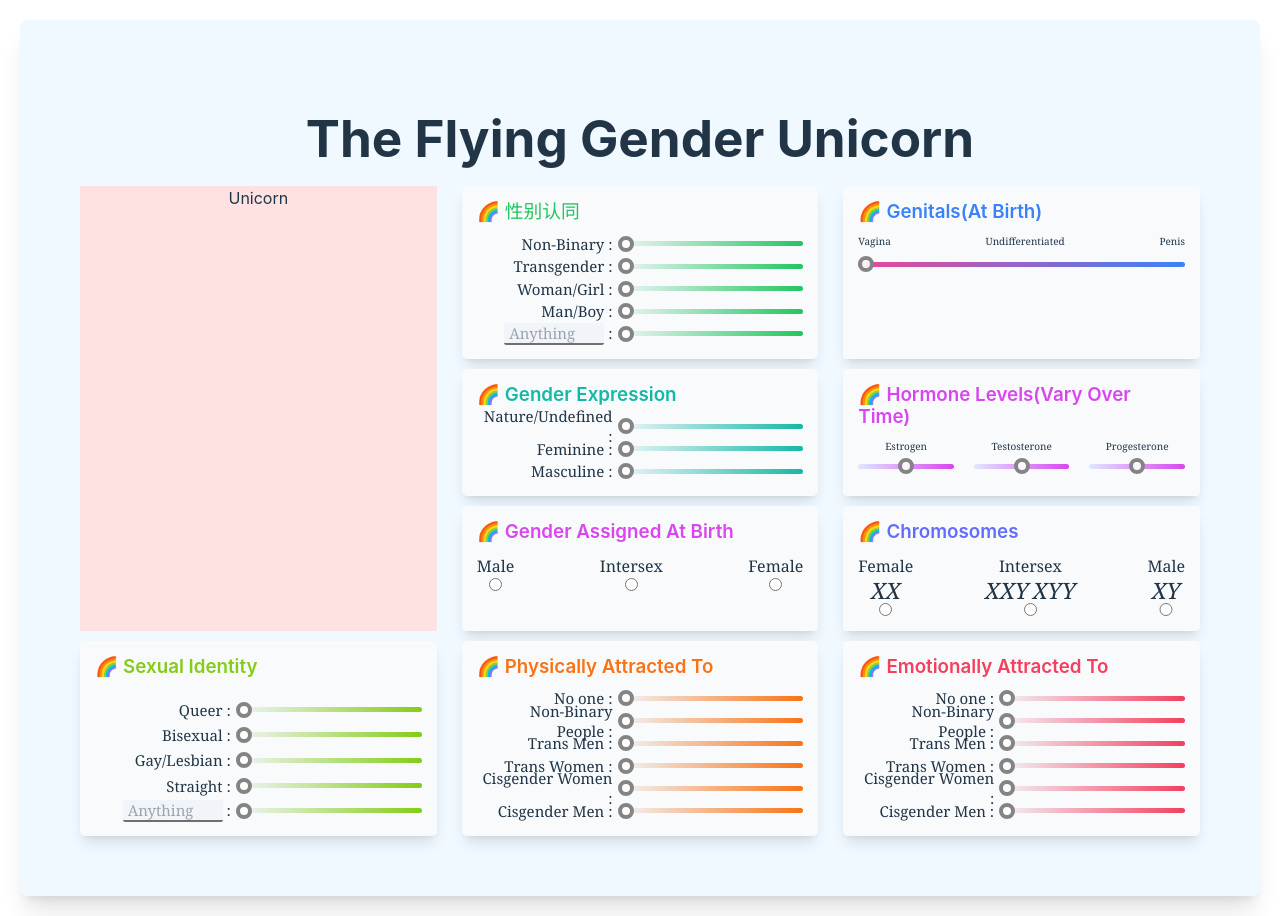
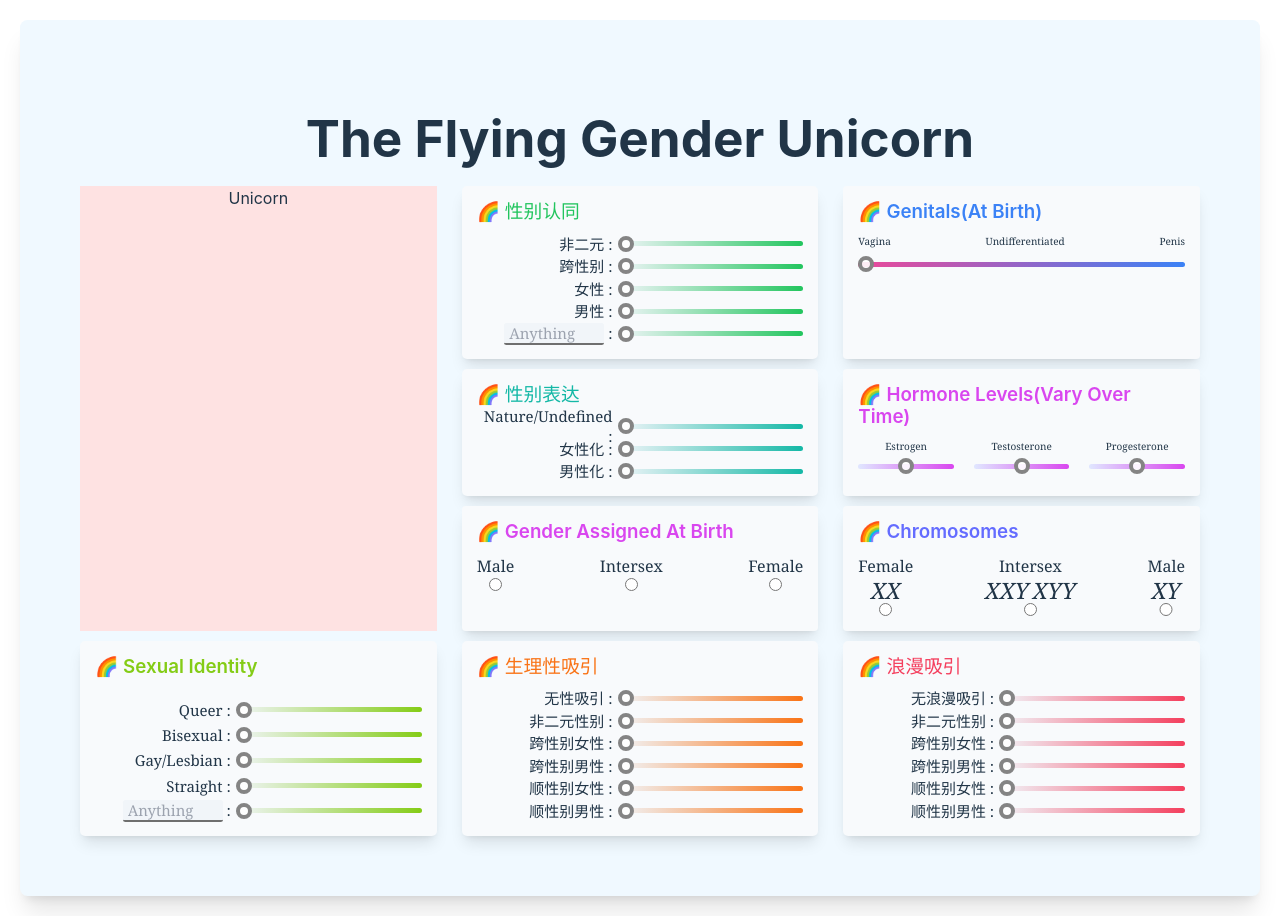
Before and after one commit to WuMianzhi/my-unique-gender, a Vue app: page / in a window 1280 px wide. Built offline with nearby package versions, Linux system fonts and the light colour scheme.

Commit message:
Update TheFlyingGenderUnicorn.vue

```diff
--- a/src/pages/TheFlyingGenderUnicorn.vue
+++ b/src/pages/TheFlyingGenderUnicorn.vue
@@ -42,14 +42,14 @@ import IdentityGroupVue from "../components/IdentityGroup.vue";
 
 
 const genderIdentity = {
-  title: " 性别认同",
-  category: ["Non-Binary", "Transgender", "Woman/Girl", "Man/Boy", "Customer"],
+  title: "性别认同",
+  category: ["非二元", "跨性别", "女性", "男性", "Customer"],
   mainColor: 'green'
 };
 
 const genderExpression = {
-  title: " Gender Expression",
-  category: ["Nature/Undefined", "Feminine", "Masculine"],
+  title: "性别表达",
+  category: ["Nature/Undefined", "女性化", "男性化"],
   mainColor: 'teal'
 };
 
@@ -60,27 +60,27 @@ const sexualIdentity = {
 };
 
 const physicallyAttractedTo = {
-  title: "Physically Attracted To",
+  title: "生理性吸引",
   category: [
-    "No one",
-    "Non-Binary People",
-    "Trans Men",
-    "Trans Women",
-    "Cisgender Women",
-    "Cisgender Men",
+    "无性吸引",
+    "非二元性别",
+    "跨性别女性",
+    "跨性别男性",
+    "顺性别女性",
+    "顺性别男性",
   ],
   mainColor: 'orange'
 };
 
 const emotionallyAttractedTo = {
-  title: "Emotionally Attracted To",
+  title: "浪漫吸引",
   category: [
-    "No one",
-    "Non-Binary People",
-    "Trans Men",
-    "Trans Women",
-    "Cisgender Women",
-    "Cisgender Men",
+    "无浪漫吸引",
+    "非二元性别",
+    "跨性别女性",
+    "跨性别男性",
+    "顺性别女性",
+    "顺性别男性",
   ],
   mainColor: 'rose'
 };
```
